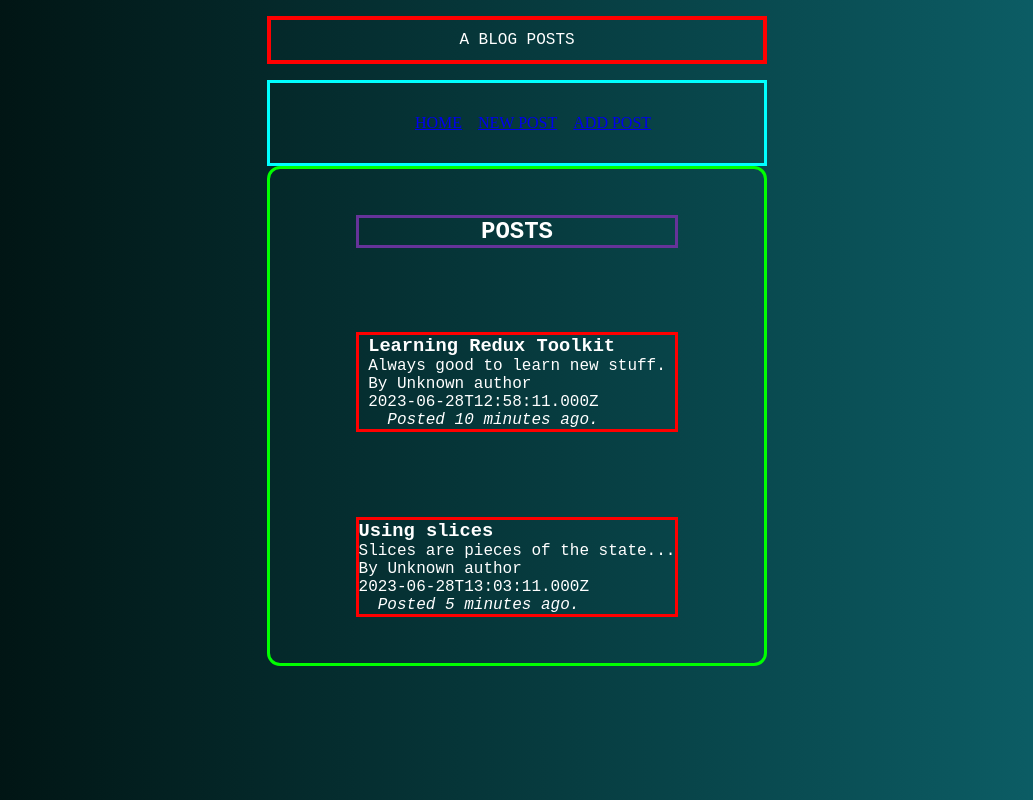
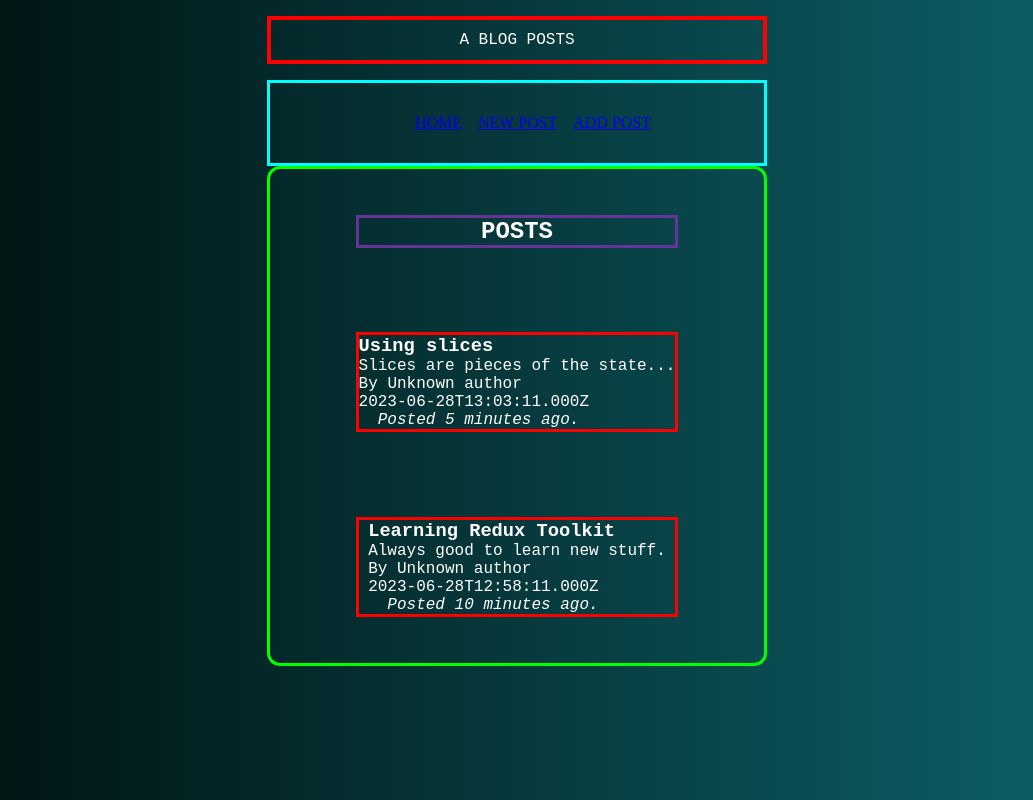
Before and after one commit to Hill-0xFF/ReaktRedux, a React (Vite) app in the folder chapter02-data-flow/: page / in a window 1280 px wide. Shown: the whole page, without its empty margins (123-1156 px from the left). Built offline with nearby package versions, Linux system fonts and the light colour scheme.

Commit message:
[dev]: Chapter 02 - Implemented ordering: Newer posts first now

```diff
--- a/chapter02-data-flow/src/features/posts/PostsList.tsx
+++ b/chapter02-data-flow/src/features/posts/PostsList.tsx
@@ -6,8 +6,9 @@ import TimePosted from "./Timestamp";
 const PostsList = () => {
   // const posts = useSelector((state: PostsState) => state.posts)
   const posts = useSelector(selectAllPost)
+  const postByTime = posts.slice().sort((a, b) => b.datetime.localeCompare(a.datetime))
 
-  const renderedPosts = posts.map(post => (
+  const renderedPosts = postByTime.map(post => (
     <article key={post.id}>
       <h3>{post.title}</h3>
       <p>{post.content.length > 35 ? `${post.content.substring(0,30)}...` : post.content}</p>
```
